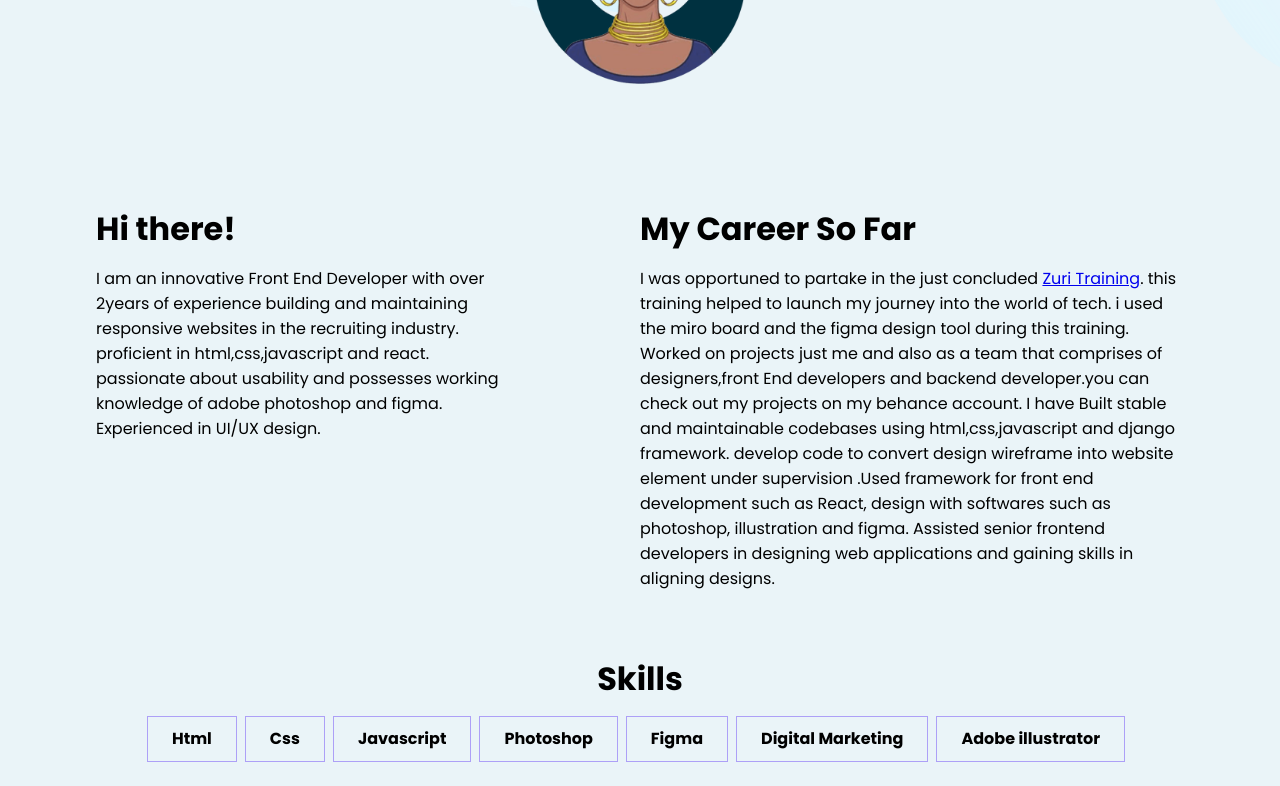
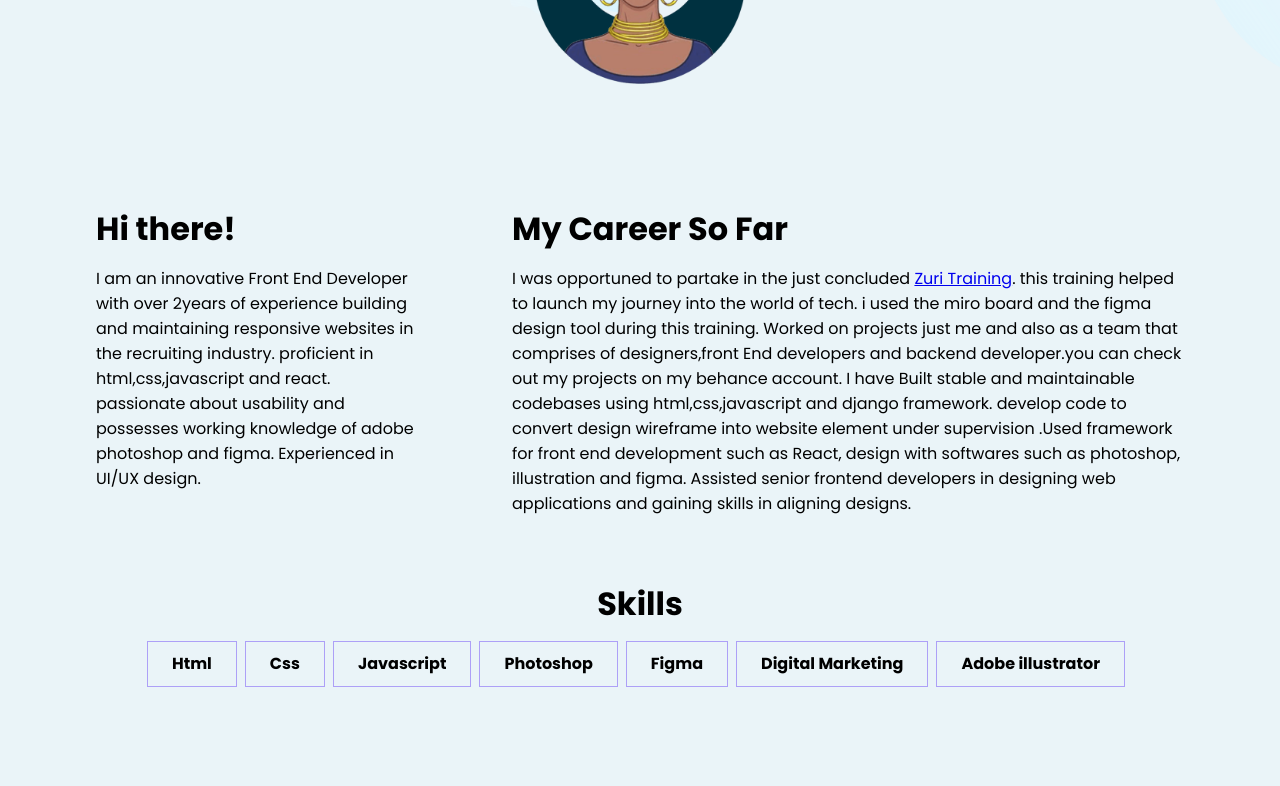
Before and after one commit to Chiomasarah-UI/stutern-portfolio, a plain HTML site: page index.html in a window 1280 px wide. Shown: the part 615-1401 px from the top of the page. After the commit the page ends 1326 px from the top, so only its background shows below. Drawn offline with Linux system fonts and the light colour scheme.

Commit message:
Update style.css

```diff
--- a/style.css
+++ b/style.css
@@ -149,12 +149,12 @@ h1{
 }
 
 .firstdiv{
-    width: 50%;
-    padding: 0rem 8rem 0rem 6rem ;
+    width: 40%;
+    padding: 0rem 6rem 0rem 6rem ;
 }
 
 .seconddiv{
-    width: 50%;
+    width: 60%;
     padding: 0rem 6rem 0em 0rem ;
 }
 
```
